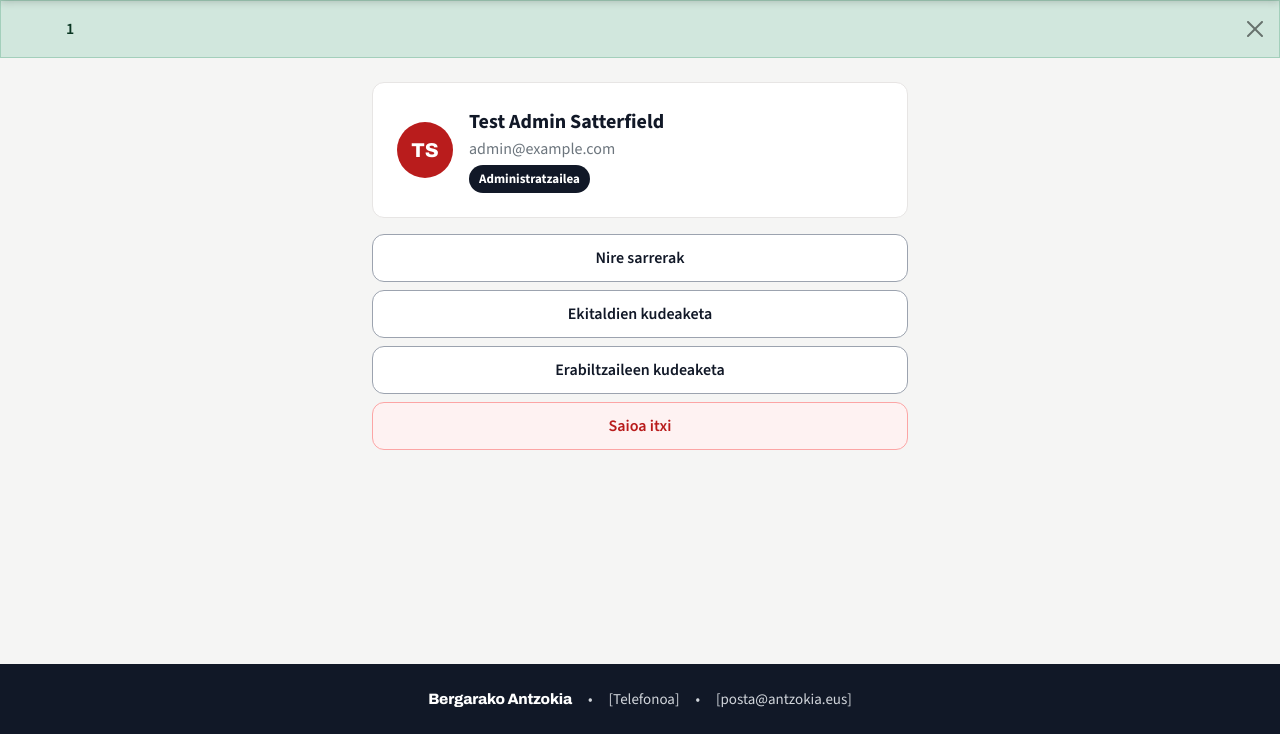
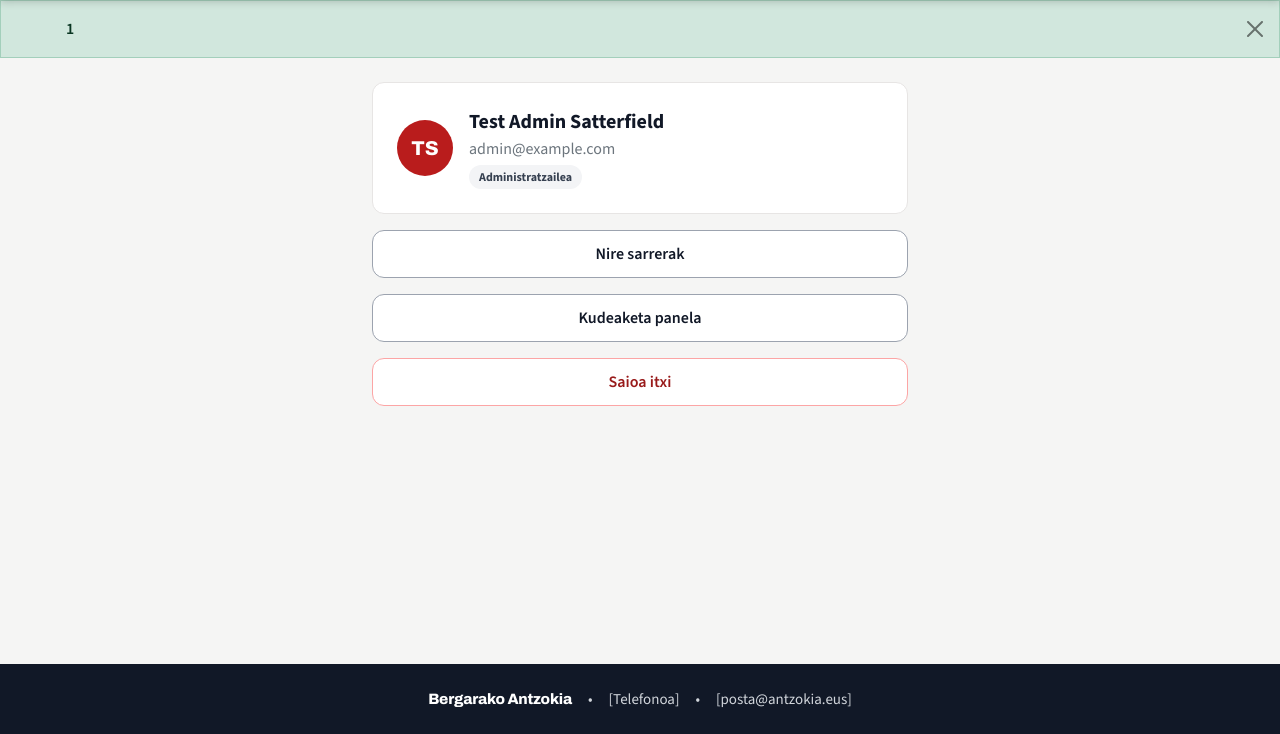
Before and after one commit to andoniprieto/STINGER, a Laravel app: page /profila in a window 1280 px wide. Shown: the part 66-800 px from the top of the page. Run offline with Laravel 12, Linux system fonts and the light colour scheme; a user stored in the database is signed in; data comes from the database, SQL or seed files in the repository.

Commit message:
Mugikorreko profila egokituta

```diff
--- a/APP/public/css/stinger.css
+++ b/APP/public/css/stinger.css
@@ -252,3 +252,7 @@ a:hover { color: #7f1d1d; }
 /* Ekitaldien kudeaketa mugikorrean (prototipoa) */
 .kolore-puntua { width: 10px; height: 10px; border-radius: 50%; margin-top: 7px; flex: 0 0 auto; }
 .berria-mugikorra { min-height: 52px; border-radius: 12px; font-size: 17px; align-items: center; justify-content: center; gap: 8px; }
+
+/* Profila (prototipoa) */
+.profil-rola { align-self: flex-start; font-size: 12px; font-weight: 700; background: #f3f4f6; color: #374151; padding: 3px 10px; border-radius: 999px; }
+.saioa-itxi-botoia, .saioa-itxi-botoia:hover { color: #991b1b; border-color: #fca5a5; }
--- a/APP/resources/views/front-end/profile.blade.php
+++ b/APP/resources/views/front-end/profile.blade.php
@@ -12,25 +12,25 @@
             <div class="d-flex flex-column min-w-0">
                 <span class="fw-bold fs-5">{{ $erabiltzailea->name }} {{ $erabiltzailea->abizena }}</span>
                 <span class="text-secondary text-truncate">{{ $erabiltzailea->email }}</span>
-                <span class="mt-1">@include('front-end.admin.erabiltzaileak.partials.rola', ['rola' => $erabiltzailea->rola])</span>
+                {{-- Rola etiketa grisean (prototipoa) --}}
+                <span class="profil-rola mt-1">{{ $erabiltzailea->rola === \App\Enums\Rola::Admin ? 'Administratzailea' : 'Arrunta' }}</span>
             </div>
         </div>
 
-        <div class="formulario-botoiak flex-column">
+        <div class="formulario-botoiak flex-column gap-3">
             <a href="{{ url('/sarrerak') }}" class="btn btn-zuria">Nire sarrerak</a>
             @if ($erabiltzailea->rola === \App\Enums\Rola::Admin)
-                <a href="{{ url('/admin/ekitaldiak') }}" class="btn btn-zuria">Ekitaldien kudeaketa</a>
-                <a href="{{ route('front-end.admin.erabiltzaileak.index') }}" class="btn btn-zuria">Erabiltzaileen kudeaketa</a>
+                <a href="{{ url('/admin/ekitaldiak') }}" class="btn btn-zuria">Kudeaketa panela</a>
             @endif
             <form method="POST" action="{{ route('logout') }}" class="m-0">
                 @csrf
-                <button type="submit" class="btn btn-ezabatu w-100">Saioa itxi</button>
+                <button type="submit" class="btn btn-zuria saioa-itxi-botoia w-100">Saioa itxi</button>
             </form>
         </div>
     @else
         <h1 class="mb-2">Kaixo!</h1>
         <p class="text-secondary mb-4">Bisitari gisa ekitaldiak kontsulta ditzakezu. Sarrerak erosteko, hasi saioa edo sortu kontu bat.</p>
-        <div class="formulario-botoiak flex-column">
+        <div class="formulario-botoiak flex-column gap-3">
             <a href="{{ url('/saioa-hasi') }}" class="btn btn-gorria">Saioa hasi</a>
             <a href="{{ url('/erregistratu') }}" class="btn btn-zuria">Kontua sortu</a>
         </div>
```
